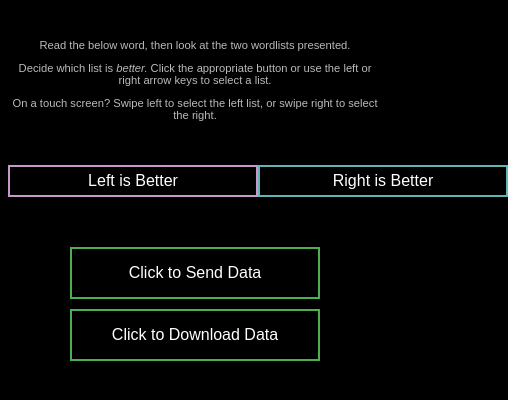
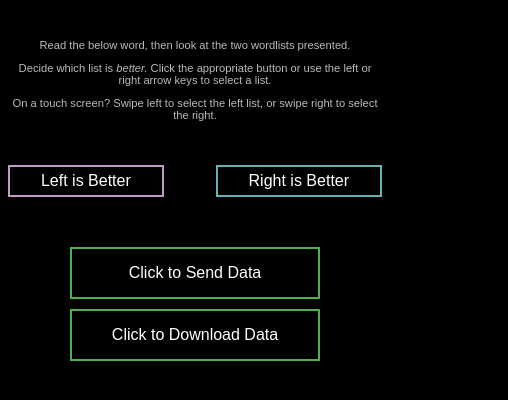
Before and after one commit to chillen/Wordlist-Comparator, a plain HTML site: page index.html in a window 390 px wide. Shown: the whole page, 508 px wide, since content can reach past the window. Drawn offline with nearby package versions, Linux system fonts and the light colour scheme; no server answers; a script that the page names is missing.

Commit message:
Fix mobile button scaling

```diff
--- a/style.css
+++ b/style.css
@@ -49,6 +49,7 @@ body > div {
 
 #grid button {
     padding: 5px 5px;
+    min-width: 0px;
 }
 
 #grid #a-btn {
```
